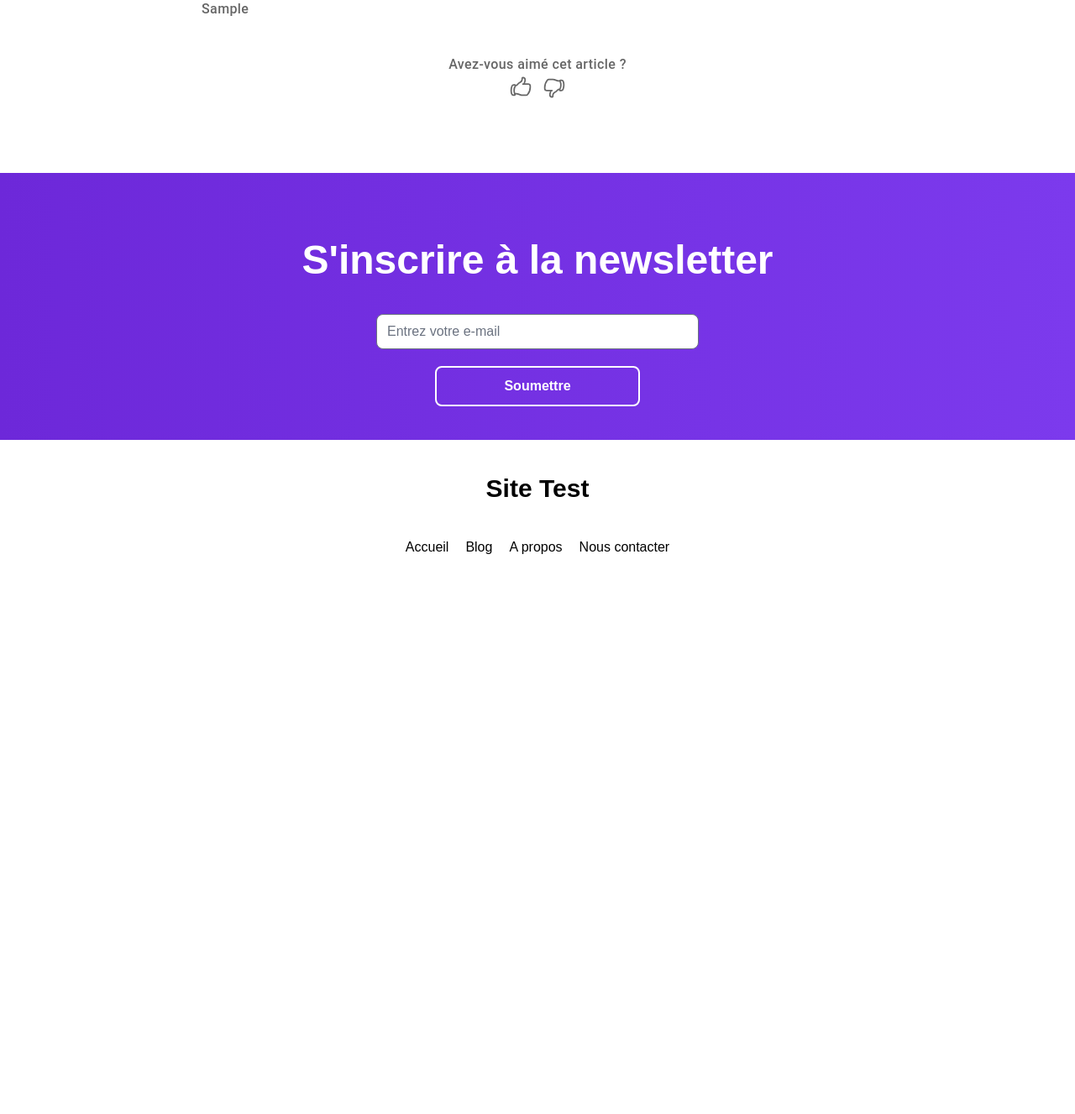
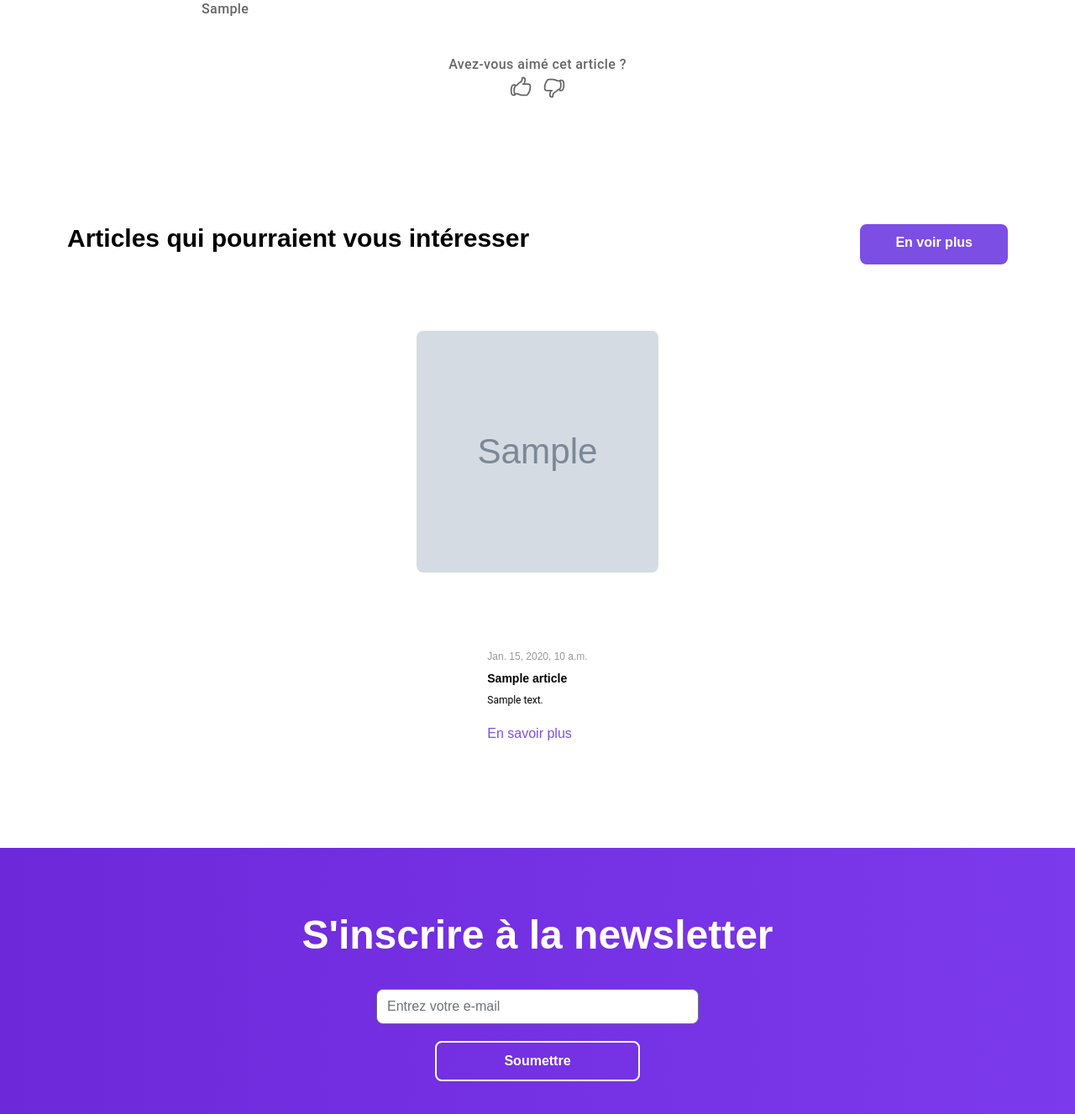
Before and after one commit to mrimbert/demo-django, a Django app: page /1/detail/ in a window 1280 px wide. Shown: the part 1547-2874 px from the top of the page at 84% size. Before the commit the page ends 2207 px from the top, so only its background shows below. Run offline with Django 5.2, Linux system fonts and the light colour scheme; tables that the repository leaves empty hold one stand-in row (values such as "Sample post"); grey boxes marked "Sample" are stand-in pictures; some libraries are stand-ins or nearby versions.

Commit message:
add popular article on detail page

```diff
--- a/blogsite/templates/blog/content-detail.html
+++ b/blogsite/templates/blog/content-detail.html
@@ -51,6 +51,26 @@
 
 
 
+
+        </div>
+        <div class="font-montserrat pt-5 xl:px-20 px-5 pb-10">
+        <div class="xl:flex xl:flex-row place-items-baseline text-center xl:text-left">
+            <div class="grow"><h1 class="text-3xl font-bold py-10 xl:pb-20">Articles qui pourraient vous intéresser</h1></div>
+            <div class="order-last"><a class="text-center my-auto mx-auto w-auto py-2 px-10 bg-primary border-primary text-blanc font-montserrat rounded-lg inline-block box-border border-2 rounded-x1 hover:bg-blanc hover:text-primary hover:border-primary duration-1000 h-12 font-bold" href="/article">En voir plus</b></a></div>
+        </div>
+        <div class="2xl:grid 2xl:grid-cols-3 pt-3 xl:max-w-full gap-3">
+            {%for article in popular_article%}
+            <div class="grid grid-rows-2 place-items-center">
+                <div><img src="{{MEDIA_URL}}{{article.image}}" alt="blog image" class="rounded-lg h-96 max-w-72 max-h-72 object-fill"></div>
+                <div class="pt-2 xl:pr-28 xl:pl-28">
+                    <span class="flex flex-row gap-5 text-xs text-quaternary place-items-center">{{article.pub_date}}</span>
+                    <h2 class="text-3xl font-bold py-2 max-w-72 text-sm">{{article.title}}</h2>
+                    <p class="font-caveat text-justify pb-5 text-xs self-top place-self-stretch max-w-72 xl:max-w-80 truncate text-wrap">{{article.contexte}}</p>
+                    <div><a href="{{article.content_id}}/detail" class="text-primary">En savoir plus</a></div>
+                </div>
+            </div>
+            {%endfor%}
+        </div>
         </div>
 
 
--- a/blogsite/templates/blog/content-index.html
+++ b/blogsite/templates/blog/content-index.html
@@ -27,7 +27,7 @@
             <a class="text-center my-auto mx-auto w-auto h-full py-2 px-10 bg-blanc border-primary text-secondary font-montserrat rounded-lg inline-block box-border border-2 rounded-x1 hover:bg-primary hover:text-white hover:border-white duration-1000 h-12 font-bold" href="{{article.content_id}}/detail">En savoir plus</b></a>
         </div>
         <div class="flex flex-row place-content-center xl:py-20 xl:pr-10 row-start-1 xl:col-start-2 xl:row-start-auto sm:w-auto w-0 py-10">
-            <img src="{{MEDIA_URL}}{{article.image}}" alt="Image from the featured article" class="rounded-lg sm:max-w-screen-sm">
+            <img src="{{MEDIA_URL}}{{article.image}}" alt="Image from the featured article" class="shadow-lg shadow-purple-800 rounded-lg sm:max-w-screen-sm">
             </div>
         </div>
         {%endfor%}
--- a/blogsite/views.py
+++ b/blogsite/views.py
@@ -44,6 +44,9 @@ def detail(request, article_id):
     successForm = request.GET.get('successForm',False)
     successLike = request.GET.get('successLike', False)
 
+    popular_article = Article.objects.order_by("-popular")[:3]
+
+
     form = MailForm(request.POST)
     if form.is_valid():
         email = request.POST.get("mail")
@@ -70,7 +73,7 @@ def detail(request, article_id):
 
         return redirect("./?successLike=True")
 
-    context = {"article": article, "form":form, "successForm":successForm, "successLike":successLike}
+    context = {"article": article, "form":form, "successForm":successForm, "successLike":successLike, "popular_article": popular_article}
     return render(request, "blog/detail.html", context)
 
 def article(request):
--- a/theme/static/css/dist/styles.css
+++ b/theme/static/css/dist/styles.css
@@ -842,6 +842,10 @@ select {
   max-height: 32rem;
 }
 
+.max-h-72 {
+  max-height: 18rem;
+}
+
 .max-h-96 {
   max-height: 24rem;
 }
@@ -864,6 +868,10 @@ select {
 
 .w-full {
   width: 100%;
+}
+
+.max-w-72 {
+  max-width: 18rem;
 }
 
 .max-w-80 {
@@ -1166,8 +1174,16 @@ select {
   padding-top: 2.5rem;
 }
 
+.pt-2 {
+  padding-top: 0.5rem;
+}
+
 .pt-20 {
   padding-top: 5rem;
+}
+
+.pt-3 {
+  padding-top: 0.75rem;
 }
 
 .pt-4 {
@@ -1311,6 +1327,11 @@ select {
 
 .shadow-neutral-900 {
   --tw-shadow-color: #171717;
+  --tw-shadow: var(--tw-shadow-colored);
+}
+
+.shadow-purple-800 {
+  --tw-shadow-color: #6b21a8;
   --tw-shadow: var(--tw-shadow-colored);
 }
 
@@ -1482,6 +1503,10 @@ select {
     width: 24rem;
   }
 
+  .xl\:max-w-80 {
+    max-width: 20rem;
+  }
+
   .xl\:max-w-96 {
     max-width: 24rem;
   }
```
